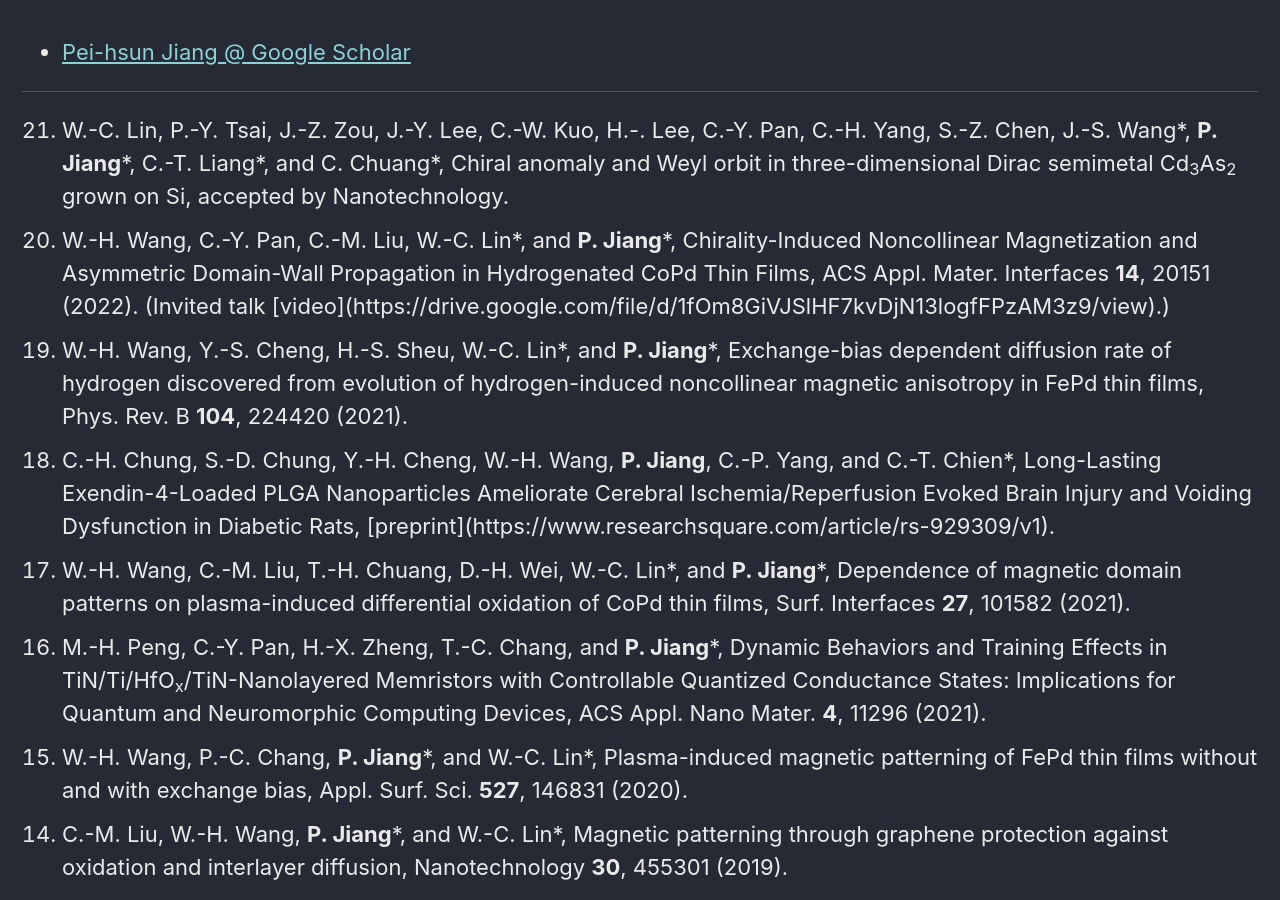
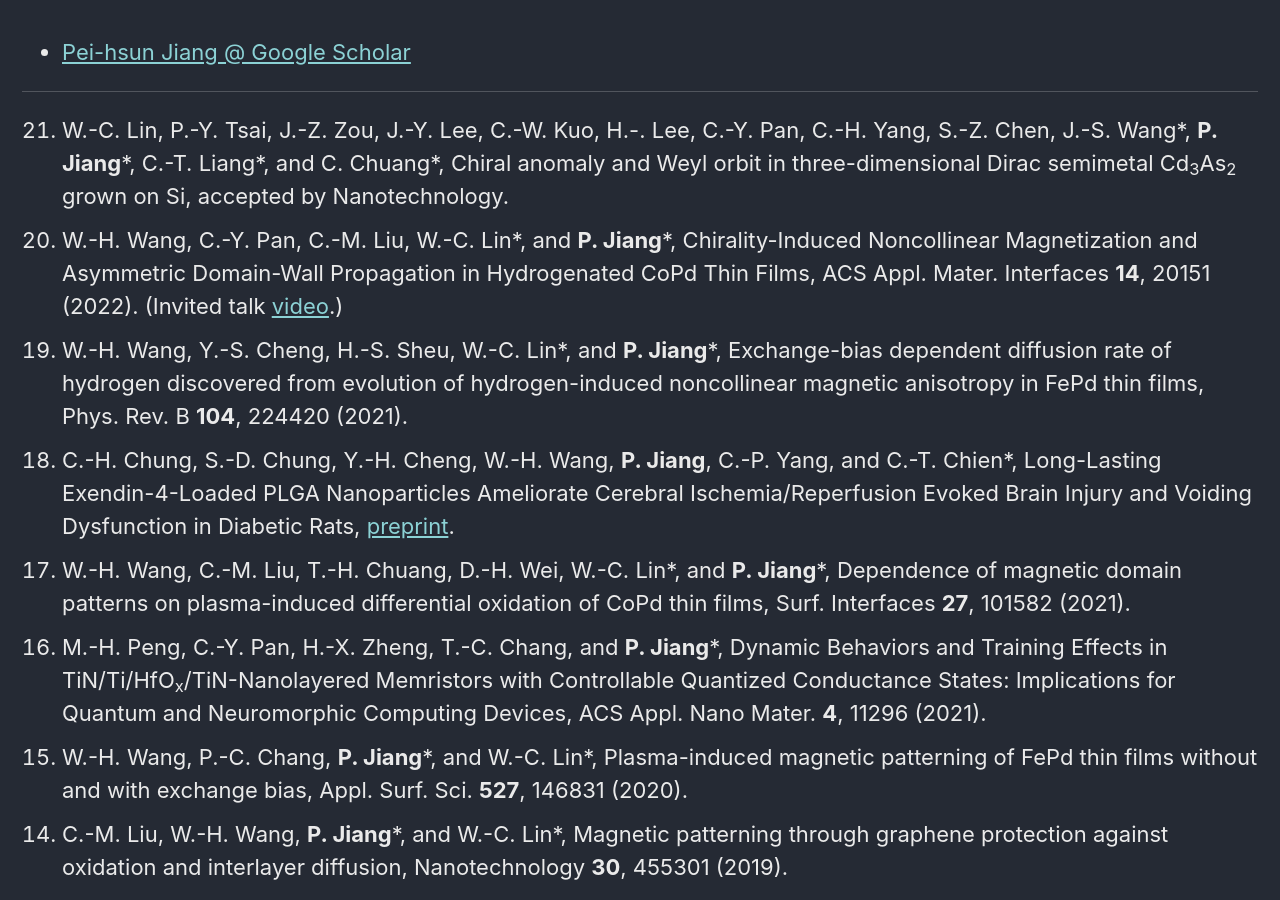
Before and after one commit to pjiang-ntnu/pjiang-ntnu.github.io, a Jekyll site: the page built from _pages/publications.md, in a window 1280 px wide and 900 px high, scrolled down 310 px. Built offline with Jekyll 4.4.1, drawn with Linux system fonts in a browser that asks for light colours; nearby versions of some CDN libraries; comment, search, counter and statistics services are not loaded; some of the changed lines change nothing that is shown.

Commit message:
initial commit

```diff
--- a/_pages/publications.md
+++ b/_pages/publications.md
@@ -15,11 +15,11 @@ header:
 <ol reversed>
 <li> W.-C. Lin, P.-Y. Tsai, J.-Z. Zou, J.-Y. Lee, C.-W. Kuo, H.-. Lee, C.-Y. Pan, C.-H. Yang, S.-Z. Chen, J.-S. Wang*, <b>P. Jiang</b>*, C.-T. Liang*, and C. Chuang*, Chiral anomaly and Weyl orbit in three-dimensional Dirac semimetal Cd<sub>3</sub>As<sub>2</sub> grown on Si, accepted by Nanotechnology.
 
-<li> W.-H. Wang, C.-Y. Pan, C.-M. Liu, W.-C. Lin*, and <b>P. Jiang</b>*, Chirality-Induced Noncollinear Magnetization and Asymmetric Domain-Wall Propagation in Hydrogenated CoPd Thin Films, ACS Appl. Mater. Interfaces <b>14</b>, 20151 (2022). (Invited talk [video](https://drive.google.com/file/d/1fOm8GiVJSlHF7kvDjN13logfFPzAM3z9/view).)
+<li> W.-H. Wang, C.-Y. Pan, C.-M. Liu, W.-C. Lin*, and <b>P. Jiang</b>*, Chirality-Induced Noncollinear Magnetization and Asymmetric Domain-Wall Propagation in Hydrogenated CoPd Thin Films, ACS Appl. Mater. Interfaces <b>14</b>, 20151 (2022). (Invited talk <a href="https://drive.google.com/file/d/1fOm8GiVJSlHF7kvDjN13logfFPzAM3z9/view">video</a>.)
 
 <li> W.-H. Wang, Y.-S. Cheng, H.-S. Sheu, W.-C. Lin*, and <b>P. Jiang</b>*, Exchange-bias dependent diffusion rate of hydrogen discovered from evolution of hydrogen-induced noncollinear magnetic anisotropy in FePd thin films, Phys. Rev. B <b>104</b>, 224420 (2021).
 
-<li> C.-H. Chung, S.-D. Chung, Y.-H. Cheng, W.-H. Wang, <b>P. Jiang</b>, C.-P. Yang, and C.-T. Chien*, Long-Lasting Exendin-4-Loaded PLGA Nanoparticles Ameliorate Cerebral Ischemia/Reperfusion Evoked Brain Injury and Voiding Dysfunction in Diabetic Rats, [preprint](https://www.researchsquare.com/article/rs-929309/v1).
+<li> C.-H. Chung, S.-D. Chung, Y.-H. Cheng, W.-H. Wang, <b>P. Jiang</b>, C.-P. Yang, and C.-T. Chien*, Long-Lasting Exendin-4-Loaded PLGA Nanoparticles Ameliorate Cerebral Ischemia/Reperfusion Evoked Brain Injury and Voiding Dysfunction in Diabetic Rats, <a href="https://www.researchsquare.com/article/rs-929309/v1">preprint</a>.
 
 <li> W.-H. Wang, C.-M. Liu, T.-H. Chuang, D.-H. Wei, W.-C. Lin*, and <b>P. Jiang</b>*, Dependence of magnetic domain patterns on plasma-induced differential oxidation of CoPd thin films, Surf. Interfaces <b>27</b>, 101582 (2021).
 
```
